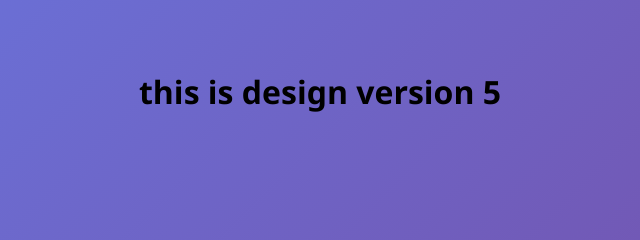
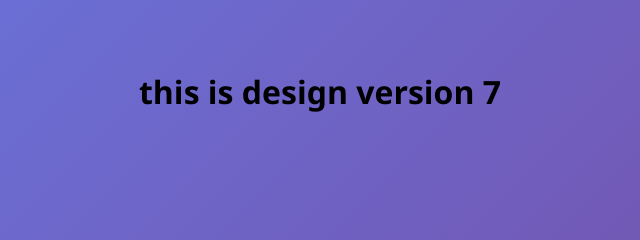
Before and after one commit to VANSHKALRA88/GIT-LEARN, a plain HTML site: page index.html in a window 1280 px wide. Shown: the part 309-549 px from the top of the page, 320-960 px from the left. Drawn offline with Linux system fonts and the light colour scheme.

Commit message:
change 7

```diff
--- a/index.html
+++ b/index.html
@@ -7,7 +7,7 @@
     <link rel="stylesheet" href="styles.css">
 </head>
 <body>
-    <h1>this is design version 5</h1>
+    <h1>this is design version 7</h1>
 
 
 </body>
```
